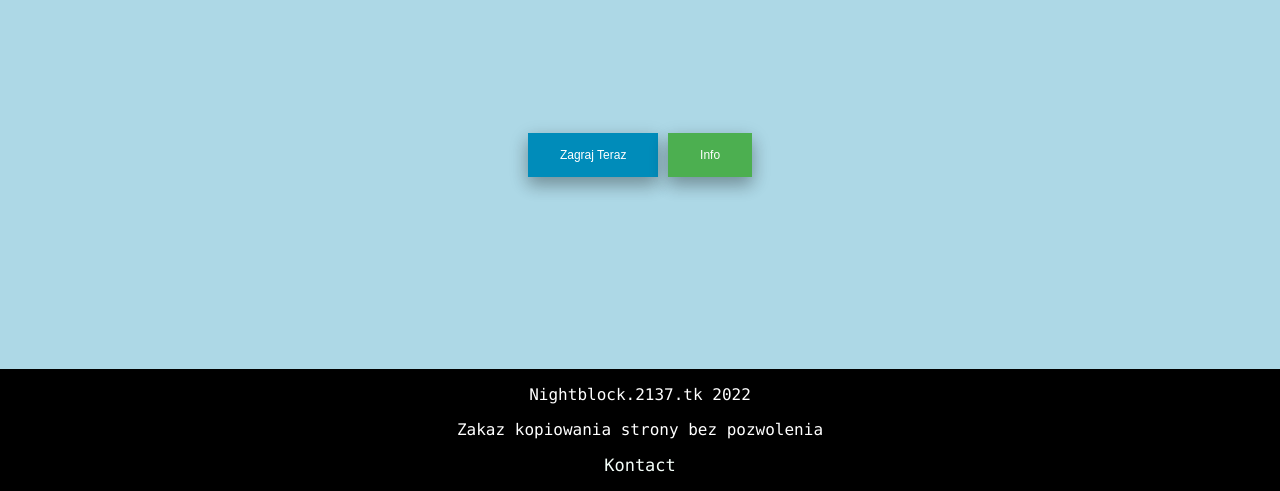
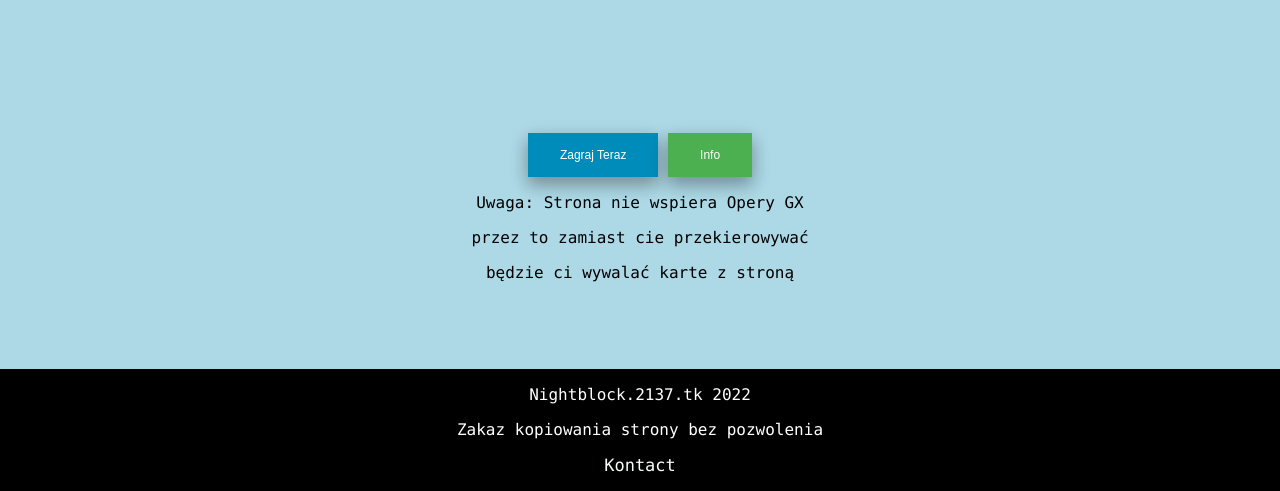
Before and after one commit to ZordonALT/erghehbetgfefgbdg, a plain HTML site: page index.html in a window 1280 px wide. Shown: the part 309-800 px from the top of the page. Drawn offline with Linux system fonts and the light colour scheme.

Commit message:
dodano notke
Opera GX nie jest wspierana

```diff
--- a/index.html
+++ b/index.html
@@ -28,6 +28,9 @@ function redirect_info() {
     window.close();
     }
 </script>
+<p>Uwaga: Strona nie wspiera Opery GX</p>
+<p>przez to zamiast cie przekierowywać</p>
+<p>będzie ci wywalać karte z stroną</p>
 </div>
 <div class="popup" id="popup">
 <h2>Zanim zagrasz musisz zaakceptować regulamin</h2>
```
